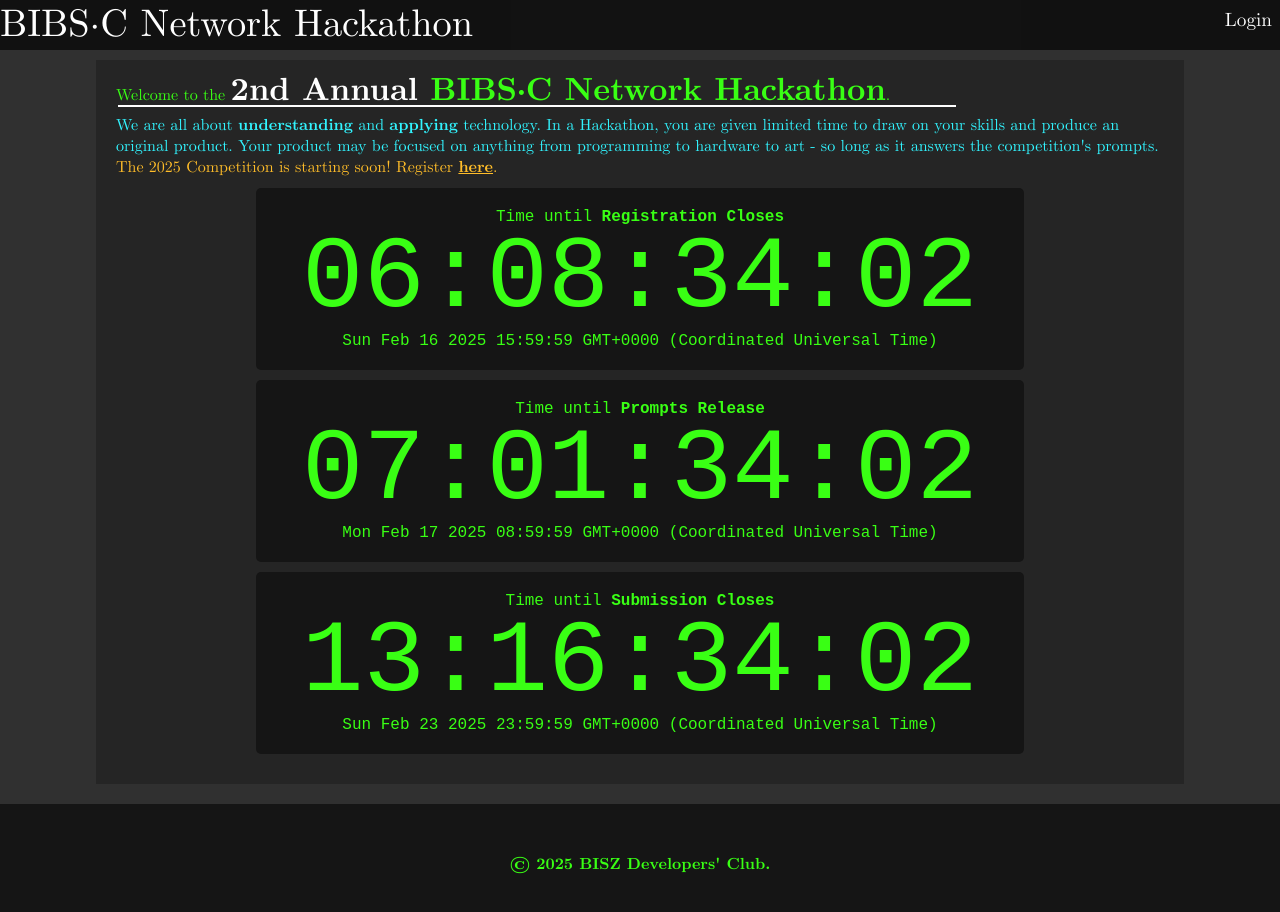
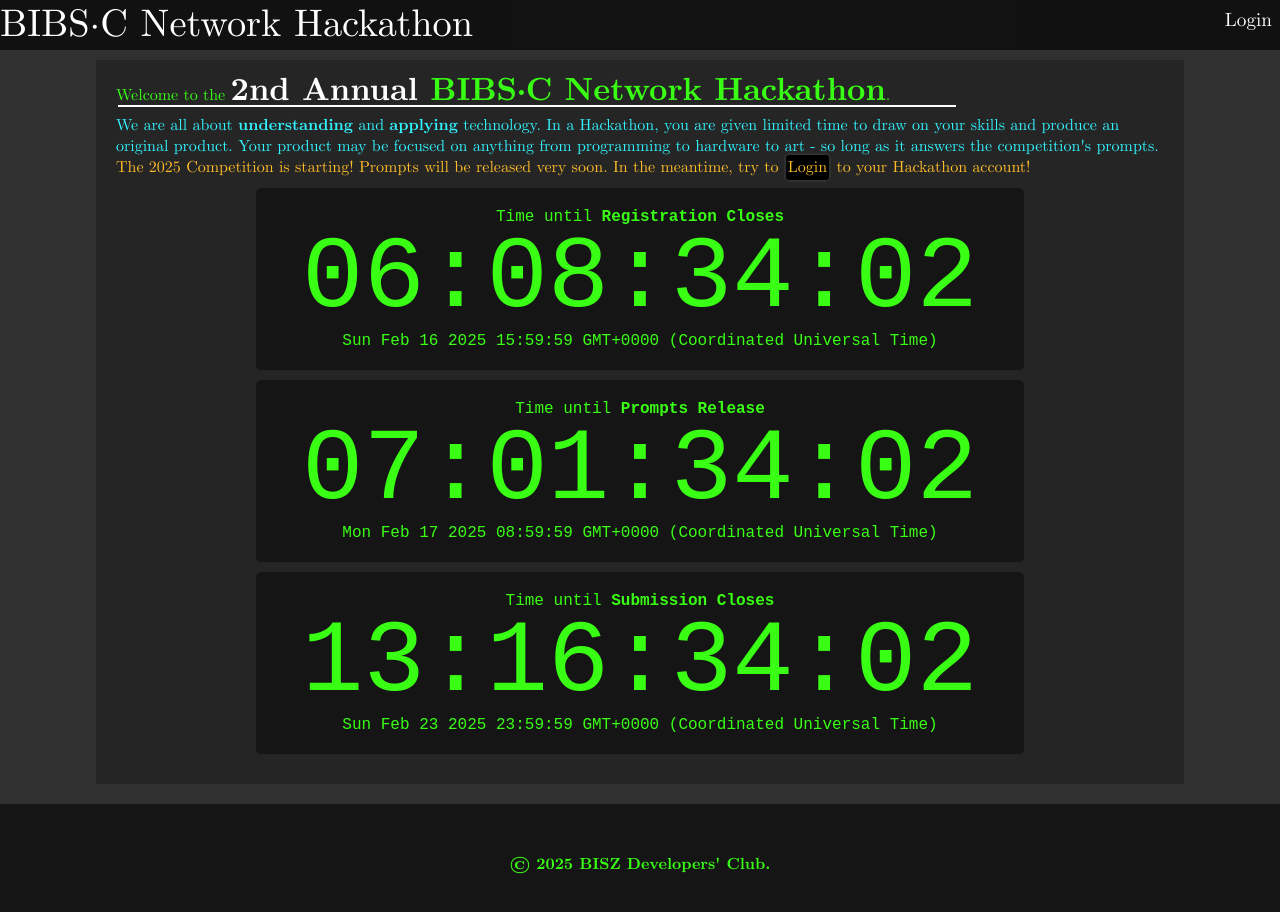
Before and after one commit to drasimov/nethack, a Next.js app: page / in a window 1280 px wide. Shown: the top 912 px of the page. Built offline with nearby package versions, Linux system fonts and the light colour scheme; no server answers; the database is empty.

Commit message:
Small fix on main page

```diff
--- a/app/globals.css
+++ b/app/globals.css
@@ -110,7 +110,7 @@ textarea{
 .cBlue{ color: var(--blue)}
 .cPurple{ color: var(--purple)}
 .bWhite{ background: #FFF}
-.bGray{ background: #808080}
+.bGray{ background: #000}
 .bBlue{ background: var(--blue)}
 
 .bSmooth{
--- a/app/page.js
+++ b/app/page.js
@@ -1,4 +1,5 @@
 import React from 'react';
+import Link from "next/link";
 import Countdown from '@/components/Countdown';
 
 const Home = () => {
@@ -13,7 +14,7 @@ const Home = () => {
       <p>Welcome to the <span className="serifBold big"><span className="cWhite">2nd Annual</span> <span className="cGreen">BIBS·C Network Hackathon</span></span>.</p>
       <hr/>
       <p className="cBlue">We are all about <span className="serifBold">understanding</span> and <span className="serifBold">applying</span> technology. In a Hackathon, you are given limited time to draw on your skills and produce an original product. Your product may be focused on anything from programming to hardware to art - so long as it answers the competition's prompts.</p>
-      <p className="cYellow">The 2025 Competition is starting soon! Register <a className="serifBold link" href="https://forms.office.com/r/MW52EW7LSU">here</a>.</p>
+      <p className="cYellow">The 2025 Competition is starting! Prompts will be released very soon. In the meantime, try to <Link className="button bGray" href = "/login">Login</Link> to your Hackathon account!</p>
       <center className="console">
         <Countdown key={0} targetDate={countdownDates[0]} label="Registration Closes"/>
         <Countdown key={1} targetDate={countdownDates[1]} label="Prompts Release"/>
```
